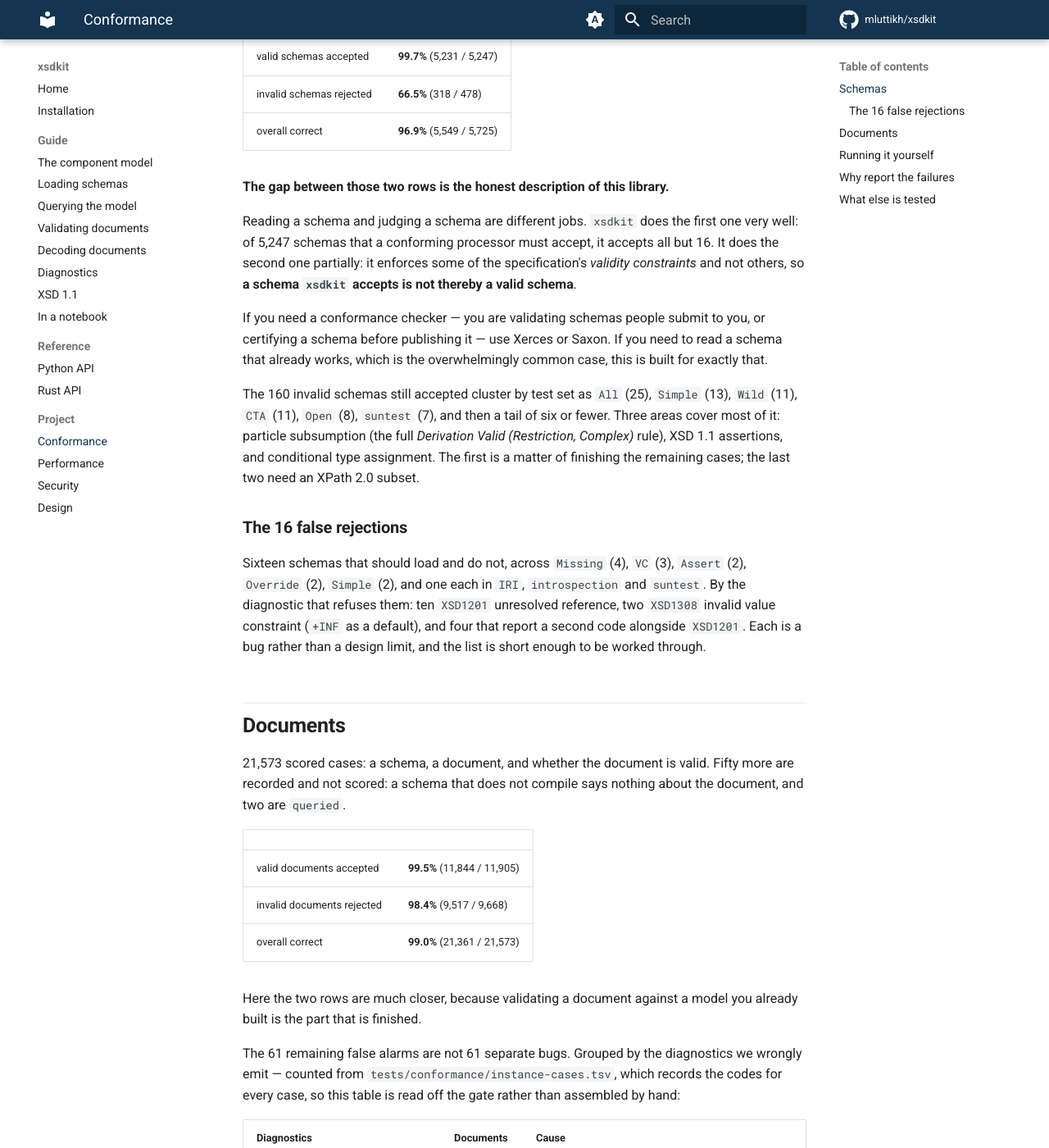
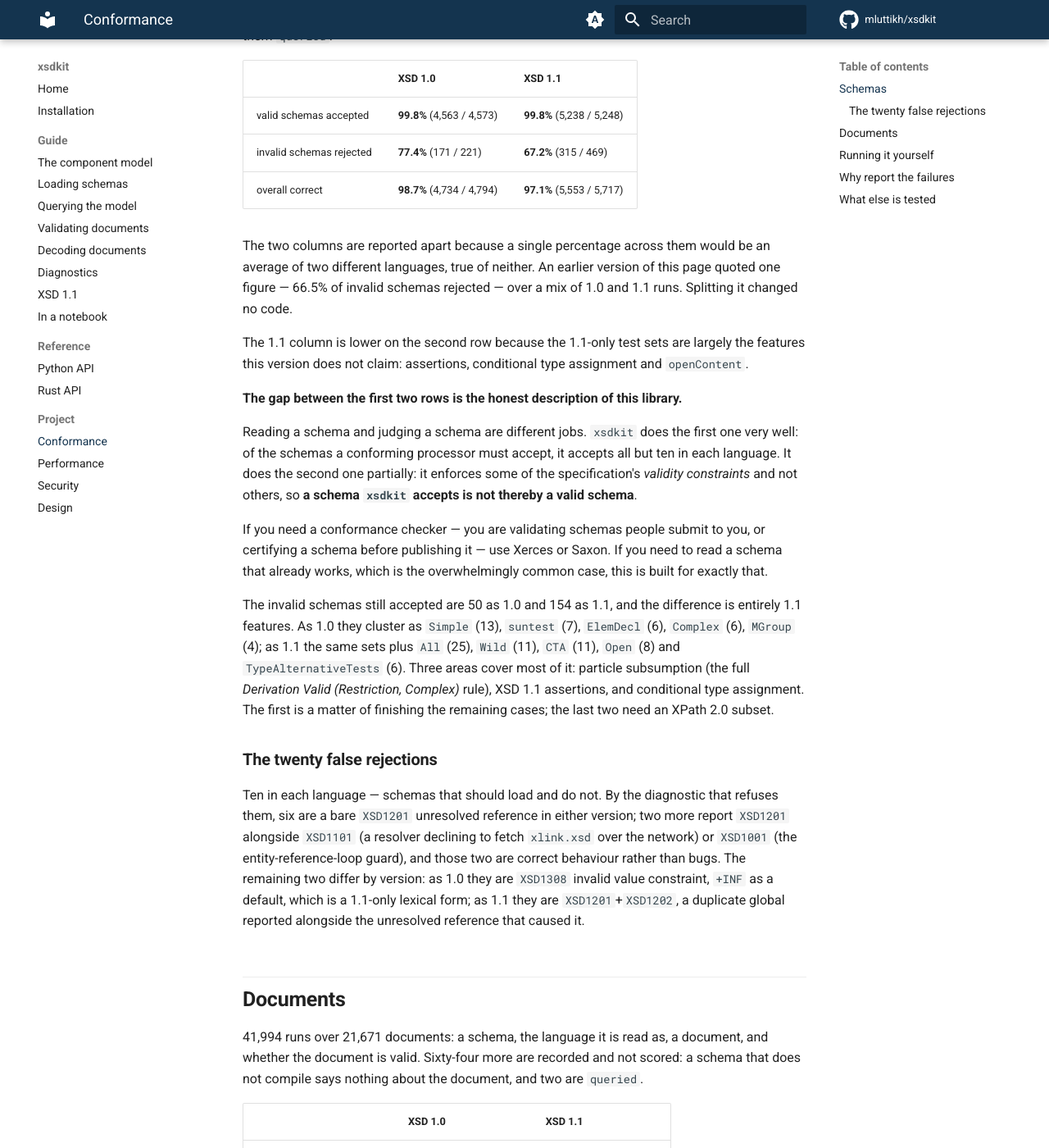
Before and after one commit to mluttikh/xsdkit, an MkDocs documentation site: the page built from docs/project/conformance.md, in a window 1280 px wide and 1400 px high, scrolled down 418 px. Shown: the whole window at 82% size. Built offline with MkDocs 1.6.1 and Material for MkDocs 9.7.7, drawn with Linux system fonts in a browser that asks for light colours; comment, search, counter and statistics services are not loaded; some of the changed text lies outside the part shown.

Commit message:
Run every dual-version group as both 1.0 and 1.1
4,786 of the 5,737 groups declare no version, and the harness ran those
as 1.0 alone on the reasoning that 1.0 is the stricter reading, so a
schema passing there passes in either. That is true of the score and
false of the coverage: it left the whole XSD 1.1 path measured by the 921
groups that name it. Both versions now run, which takes that to 5,709
groups and costs about a second in release.

It also makes the version-dependent half of <expected> reachable.
substitution-groups/sg-and-defined-Sibling-3 prescribes invalid for 1.0
and valid for 1.1, and we get both right — under one run per group one of
those answers could never be scored. saxonData/Simple stops being two
lost cases and becomes one: simple001 is correct as 1.1 and a false
rejection as 1.0, where before no single reading could satisfy it and
simple004 at once.

The figures are now per version, because one percentage over both is an
average of two different languages:

                            XSD 1.0         XSD 1.1
  valid schemas accepted    4563/4573       5238/5248
  invalid schemas rejected   171/221         315/469
  valid documents accepted 11300/11325    11845/11906
  invalid documents rejd    9057/9083      9524/9680

Nothing in the code changed, so read the invalid-schema row carefully:
the 66.5% this replaces was itself an average over a mix of 1.0 and 1.1
runs — 1.1-only groups were already being read as 1.1 — and was true of
neither language. The 1.1 column is the lower one because the 1.1-only
sets are largely assertions, conditional type assignment and
openContent, three features this version does not claim.

And the suite hands over one relation for free. XSD 1.1 is meant to be a
superset, so a schema read as 1.0 should still read as 1.1: over the
4,786 groups run as both, 0 are accepted as 1.0 and rejected as 1.1, and
3 go the other way, which is ordinary. The count sits in the baseline
header, so a change to it arrives as a diff rather than as an assertion
with a hand-maintained exception list.

The version moves into the row key — set/group@1.0 — so a group run
twice is two rows rather than one row and a collision. The baselines grow
to 10,515 and 42,058 rows, 5 MB, which packs to about 180 KB.
w3c_gap skips cases the suite disputes rather than filing them as work to
do, which is what kept it 4 cases above the gate.

````diff
--- a/docs/project/conformance.md
+++ b/docs/project/conformance.md
@@ -7,76 +7,93 @@ are regenerated rather than remembered.
 
 ## Schemas
 
-5,725 scored cases: a schema, and whether it should be accepted. Two more are
-recorded and not scored, because the working group marked its own expectation
-for them `queried`.
+10,511 runs: a schema, the language it is read as, and whether it should be
+accepted. Every group the suite prescribes for **both** versions is run as
+each, so most schemas are here twice; two more cases are recorded and not
+scored, because the working group marked its own expectation for them
+`queried`.
 
-| | |
-|---|---|
-| valid schemas accepted | **99.7%** (5,231 / 5,247) |
-| invalid schemas rejected | **66.5%** (318 / 478) |
-| overall correct | **96.9%** (5,549 / 5,725) |
+| | XSD 1.0 | XSD 1.1 |
+|---|---|---|
+| valid schemas accepted | **99.8%** (4,563 / 4,573) | **99.8%** (5,238 / 5,248) |
+| invalid schemas rejected | **77.4%** (171 / 221) | **67.2%** (315 / 469) |
+| overall correct | **98.7%** (4,734 / 4,794) | **97.1%** (5,553 / 5,717) |
 
-**The gap between those two rows is the honest description of this library.**
+The two columns are reported apart because a single percentage across them
+would be an average of two different languages, true of neither. An earlier
+version of this page quoted one figure — 66.5% of invalid schemas rejected —
+over a mix of 1.0 and 1.1 runs. Splitting it changed no code.
+
+The 1.1 column is lower on the second row because the 1.1-only test sets are
+largely the features this version does not claim: assertions, conditional type
+assignment and `openContent`.
+
+**The gap between the first two rows is the honest description of this
+library.**
 
 Reading a schema and judging a schema are different jobs. `xsdkit` does the
-first one very well: of 5,247 schemas that a conforming processor must accept,
-it accepts all but 16. It does the second one partially: it enforces some of
-the specification's *validity constraints* and not others, so **a schema
-`xsdkit` accepts is not thereby a valid schema**.
+first one very well: of the schemas a conforming processor must accept, it
+accepts all but ten in each language. It does the second one partially: it
+enforces some of the specification's *validity constraints* and not others, so
+**a schema `xsdkit` accepts is not thereby a valid schema**.
 
 If you need a conformance checker — you are validating schemas people submit
 to you, or certifying a schema before publishing it — use Xerces or Saxon. If
 you need to read a schema that already works, which is the overwhelmingly
 common case, this is built for exactly that.
 
-The 160 invalid schemas still accepted cluster by test set as `All` (25),
-`Simple` (13), `Wild` (11), `CTA` (11), `Open` (8), `suntest` (7), and then a
-tail of six or fewer. Three areas cover most of it: particle subsumption (the
-full *Derivation Valid (Restriction, Complex)* rule), XSD 1.1 assertions, and
-conditional type assignment. The first is a matter of finishing the remaining
-cases; the last two need an XPath 2.0 subset.
+The invalid schemas still accepted are 50 as 1.0 and 154 as 1.1, and the
+difference is entirely 1.1 features. As 1.0 they cluster as `Simple` (13),
+`suntest` (7), `ElemDecl` (6), `Complex` (6), `MGroup` (4); as 1.1 the same
+sets plus `All` (25), `Wild` (11), `CTA` (11), `Open` (8) and
+`TypeAlternativeTests` (6). Three areas cover most of it: particle subsumption
+(the full *Derivation Valid (Restriction, Complex)* rule), XSD 1.1 assertions,
+and conditional type assignment. The first is a matter of finishing the
+remaining cases; the last two need an XPath 2.0 subset.
 
-### The 16 false rejections
+### The twenty false rejections
 
-Sixteen schemas that should load and do not, across `Missing` (4), `VC` (3),
-`Assert` (2), `Override` (2), `Simple` (2), and one each in `IRI`,
-`introspection` and `suntest`. By the diagnostic that refuses them: ten
-`XSD1201` unresolved reference, two `XSD1308` invalid value constraint (`+INF`
-as a default), and four that report a second code alongside `XSD1201`. Each is
-a bug rather than a design limit, and the list is short enough to be worked
-through.
+Ten in each language — schemas that should load and do not. By the diagnostic
+that refuses them, six are a bare `XSD1201` unresolved reference in either
+version; two more report `XSD1201` alongside `XSD1101` (a resolver declining
+to fetch `xlink.xsd` over the network) or `XSD1001` (the entity-reference-loop
+guard), and those two are correct behaviour rather than bugs. The remaining
+two differ by version: as 1.0 they are `XSD1308` invalid value constraint,
+`+INF` as a default, which is a 1.1-only lexical form; as 1.1 they are
+`XSD1201`+`XSD1202`, a duplicate global reported alongside the unresolved
+reference that caused it.
 
 ## Documents
 
-21,573 scored cases: a schema, a document, and whether the document is valid.
-Fifty more are recorded and not scored: a schema that does not compile says
-nothing about the document, and two are `queried`.
+41,994 runs over 21,671 documents: a schema, the language it is read as, a
+document, and whether the document is valid. Sixty-four more are recorded and
+not scored: a schema that does not compile says nothing about the document,
+and two are `queried`.
 
-| | |
-|---|---|
-| valid documents accepted | **99.5%** (11,844 / 11,905) |
-| invalid documents rejected | **98.4%** (9,517 / 9,668) |
-| overall correct | **99.0%** (21,361 / 21,573) |
+| | XSD 1.0 | XSD 1.1 |
+|---|---|---|
+| valid documents accepted | **99.8%** (11,300 / 11,325) | **99.5%** (11,845 / 11,906) |
+| invalid documents rejected | **99.7%** (9,057 / 9,083) | **98.4%** (9,524 / 9,680) |
+| overall correct | **99.8%** (20,357 / 20,408) | **99.0%** (21,369 / 21,586) |
 
-Here the two rows are much closer, because validating a document against a
-model you already built is the part that is finished.
+Here the rows are much closer, because validating a document against a model
+you already built is the part that is finished.
 
-The 61 remaining false alarms are not 61 separate bugs. Grouped by the
-diagnostics we wrongly emit — counted from `tests/conformance/instance-cases.tsv`,
-which records the codes for every case, so this table is read off the gate
-rather than assembled by hand:
+The false alarms are 25 as 1.0 and 61 as 1.1, and they are not that many
+separate bugs. Grouped by the diagnostics we wrongly emit — counted from
+`tests/conformance/instance-cases.tsv`, which records the codes for every run,
+so this table is read off the gate rather than assembled by hand:
 
-| Diagnostics | Documents | Cause |
-|---|---|---|
-| `XSD2002`+`XSD2003` unexpected element, then incomplete content | 33 | Conditional type assignment, `openContent` and `xs:all` — all three features this version does not claim |
-| `XSD2008` bad `xsi:type` | 6 | Scattered; one reports `XSD2001` too |
-| `XSD2001` element not declared | 5 | Scattered |
-| `XSD2006` missing required attribute | 5 | Scattered |
-| `XSD2005` attribute not allowed | 5 | Scattered |
-| `XSD2004` invalid value | 3 | Scattered |
-| `XSD2011` duplicate `xs:ID` | 2 | The deliberate disagreement below |
-| `XSD2003` incomplete content, `XSD2016` unresolved `keyref` | 2 | One each; the second is an identity constraint under a `lax` wildcard |
+| Diagnostics | as 1.0 | as 1.1 | Cause |
+|---|---|---|---|
+| `XSD2002`+`XSD2003` unexpected element, then incomplete content | 9 | 33 | Conditional type assignment, `openContent` and `xs:all` — features this version does not claim, and all but nine of them are 1.1-only |
+| `XSD2008` bad `xsi:type` | 5 | 6 | Scattered; one reports `XSD2001` too |
+| `XSD2001` element not declared | 5 | 5 | Scattered |
+| `XSD2006` missing required attribute | — | 5 | Scattered |
+| `XSD2005` attribute not allowed | 1 | 5 | Scattered |
+| `XSD2004` invalid value | 3 | 2 | Scattered |
+| `XSD2011` duplicate `xs:ID` | — | 3 | Two are the deliberate disagreement below |
+| `XSD2003` incomplete content, `XSD2016` unresolved `keyref` | 2 | 2 | One each; the second is an identity constraint under a `lax` wildcard |
 
 What is left is now mostly the declared gaps rather than defects: the largest
 group is one this version says up front it does not implement.
@@ -94,7 +111,8 @@ Two of the false *alarms* are a deliberate disagreement. `saxonData/Id`'s
 and expect valid, while their own negative counterparts add a third element
 carrying that value and expect invalid. No rule that counts the elements bound
 to a value satisfies both, so this follows the specification and reports the
-duplicate.
+duplicate. Both are 1.1-only groups, which is why that row is empty in the 1.0
+column.
 
 The false *acceptances* are what is left of the same measurement, taken by
 test set rather than assumed. Identity constraints (`xs:key`, `xs:keyref`,
@@ -120,13 +138,13 @@ git clone --depth 1 https://github.com/w3c/xsdtests /tmp/xsdtests
 XSDTESTS=/tmp/xsdtests cargo test --test w3c_suite -- --nocapture
 ```
 
-Both halves run, in about twenty seconds together. They print the tables above
-plus a breakdown of the worst test sets, but the gate is
-`tests/conformance/*.tsv`: one row per case, holding the version it was run
-as, what the suite expects, our verdict and the diagnostic codes. A change
-that helps one area and hurts another shows up as two rows rather than a
-percentage that did not move, and CI fails on any row that differs. The
-figures above are that file's header.
+Both halves run, in about thirty-five seconds together. They print the tables
+above plus a breakdown of the worst test sets, but the gate is
+`tests/conformance/*.tsv`: one row per run, keyed by the case and the version
+it was read as, holding what the suite expects, our verdict and the diagnostic
+codes. A change that helps one area and hurts another shows up as two rows
+rather than a percentage that did not move, and CI fails on any row that
+differs. The figures above are those files' headers.
 
 ## Why report the failures
 
````
Also changed, not shown: AGENTS.md (+56 -20 lines), Cargo.toml (+4 -4 lines), README.md (+13 -12 lines), docs/index.md (+5 -5 lines), docs/project/performance.md (+2 -2 lines), docs/validation.md (+2 -1 lines), 6 other files.
